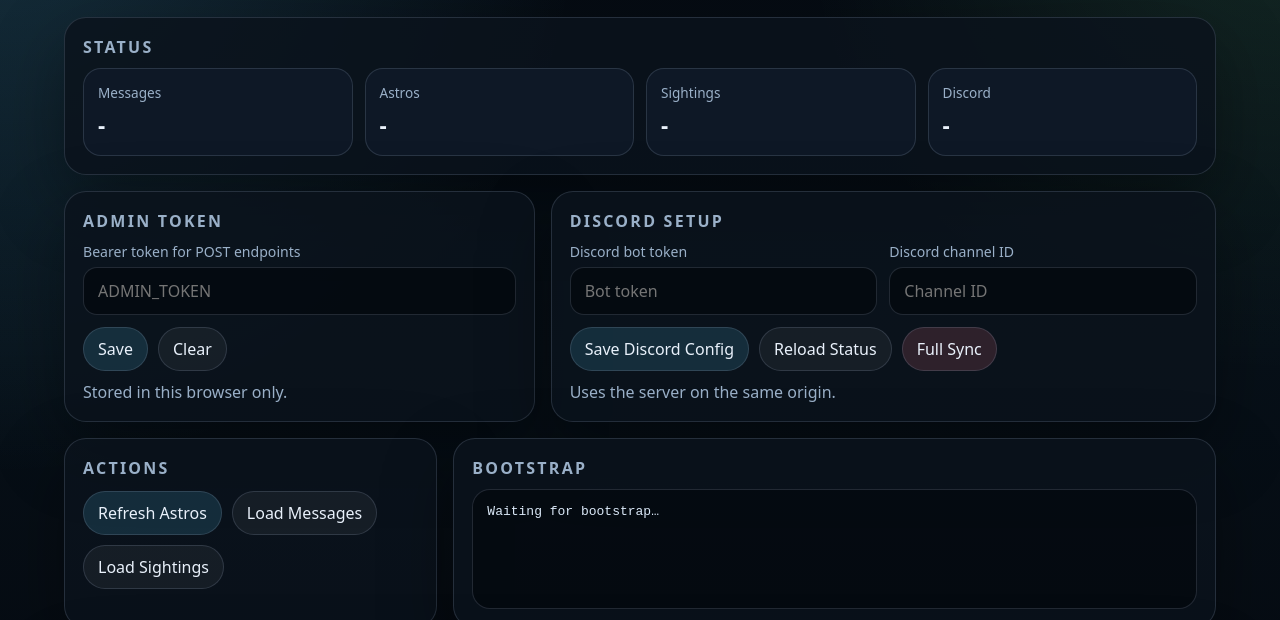
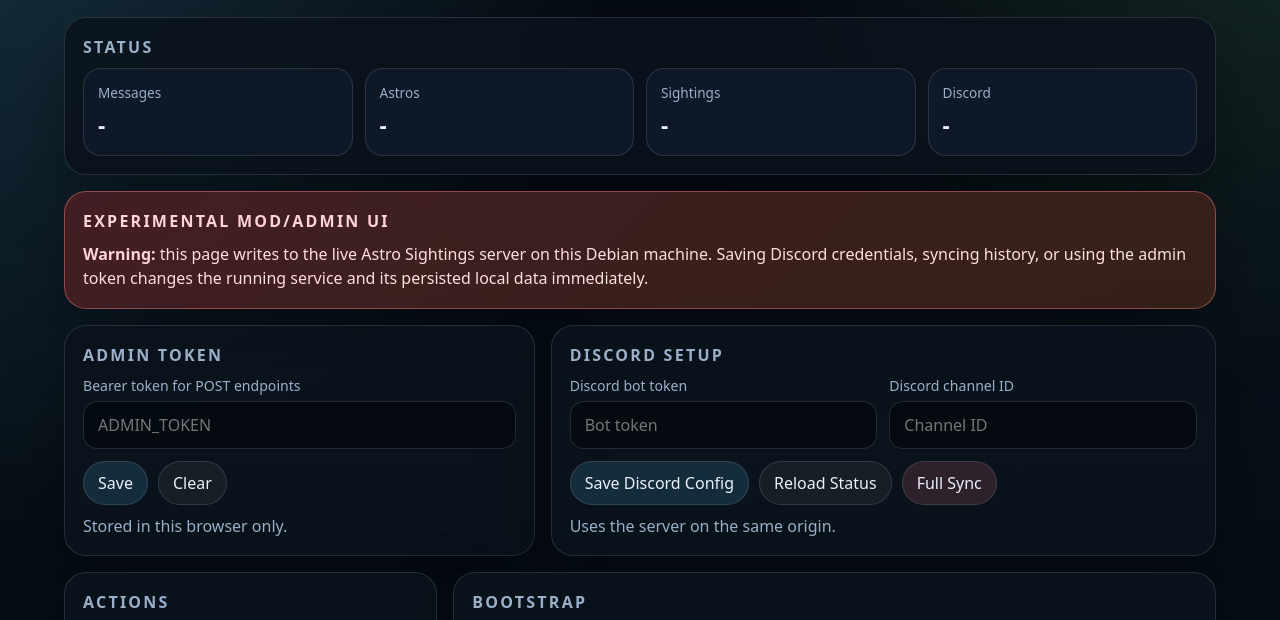
Before and after one commit to StinkyDubeau/dubeau-dot-ai, a website: page public/index.html in a window 1280 px wide. Shown: the part 106-726 px from the top of the page. Drawn offline with Linux system fonts and the light colour scheme; no server answers.

Commit message:
add experimental admin warning

```diff
--- a/public/index.html
+++ b/public/index.html
@@ -92,6 +92,23 @@
       text-transform: uppercase;
       letter-spacing: 0.14em;
       color: var(--muted);
+    }
+
+    .warning {
+      border: 1px solid rgba(255, 124, 138, 0.45);
+      background:
+        linear-gradient(135deg, rgba(255, 124, 138, 0.18), rgba(255, 196, 107, 0.12)),
+        rgba(28, 10, 13, 0.92);
+    }
+
+    .warning h2,
+    .warning strong {
+      color: #ffd3d8;
+    }
+
+    .warning-copy {
+      color: #ffdede;
+      line-height: 1.5;
     }
 
     .stats {
@@ -251,6 +268,16 @@
           <div class="stat"><div class="label">Astros</div><div class="value" id="stat-astros">-</div></div>
           <div class="stat"><div class="label">Sightings</div><div class="value" id="stat-sightings">-</div></div>
           <div class="stat"><div class="label">Discord</div><div class="value" id="stat-discord">-</div></div>
+        </div>
+      </div>
+    </section>
+
+    <section class="card warning" style="margin-top:16px;">
+      <div class="inner">
+        <h2>Experimental Mod/Admin UI</h2>
+        <div class="warning-copy">
+          <strong>Warning:</strong> this page writes to the live Astro Sightings server on this Debian machine.
+          Saving Discord credentials, syncing history, or using the admin token changes the running service and its persisted local data immediately.
         </div>
       </div>
     </section>
```
